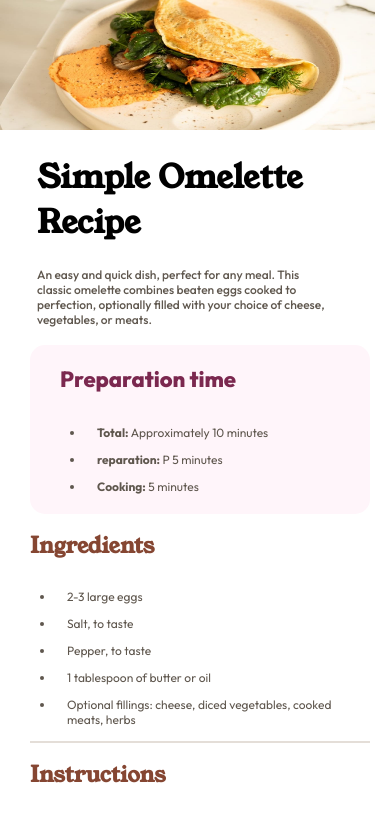
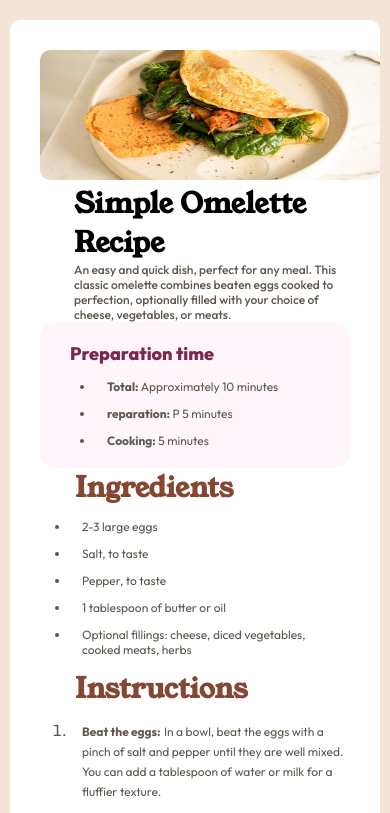
Before and after one commit to danesp93/development, a plain HTML site: page Recipe page/index.html in a window 390 px wide. Shown: the top 813 px of the page. Drawn offline with Linux system fonts and the light colour scheme.

```diff
--- /dev/null
+++ b/3-column-preview-card-component-main/stylesc.css
@@ -0,0 +1,126 @@
+@import url('https://fonts.googleapis.com/css2?family=Barlow+Semi+Condensed:ital,wght@0,100;0,200;0,300;0,400;0,500;0,600;0,700;0,800;0,900;1,100;1,200;1,300;1,400;1,500;1,600;1,700;1,800;1,900&family=Figtree:ital,wght@0,300..900;1,300..900&family=Fraunces:ital,opsz,wght@0,9..144,100..900;1,9..144,100..900&family=Inter:ital,opsz,wght@0,14..32,100..900;1,14..32,100..900&family=Kumbh+Sans:wght@100..900&family=Lexend+Deca:wght@100..900&family=Manrope:wght@200..800&family=Montserrat:ital,wght@0,100..900;1,100..900&family=Poppins:ital,wght@0,100;0,200;0,300;0,400;0,500;0,600;0,700;0,800;0,900;1,100;1,200;1,300;1,400;1,500;1,600;1,700;1,800;1,900&family=Young+Serif&display=swap');
+@import url('https://fonts.googleapis.com/css2?family=Big+Shoulders:opsz,wght@10..72,100..900&display=swap');
+:root{
+    /* primary color */
+    --Bright-orange: hsl(31, 77%, 52%);
+    --Dark-cyan: hsl(184, 100%, 22%);
+    --Very-dark-cyan: hsl(179, 100%, 13%);
+
+    /* neutral color */
+
+    --Transparent-white: hsla(0, 0%, 100%, 0.75); /*(paragraphs)*/
+    --Very-light-gray: hsl(0, 0%, 95%) /*(background, headings, buttons)*/
+}
+body{
+    background-color: var(--Very-light-gray);
+    display: flex;
+    justify-content: center;
+    align-items: center;
+    min-height: 100vh;
+
+}
+
+.cardcolums{
+    display: flex;
+    justify-content: center;
+}
+.h3Card{
+    font-family: Big Shoulders;
+    font-size: 30px;
+    font-weight: 700;
+}
+.h3Card {
+    color: var(--Very-light-gray);
+
+}
+
+.pbtn1, .pbtn2, .pbtn3{
+    color: var(--Bright-orange);
+    background-color: var(--Very-light-gray);
+    margin-top: 89px;
+    text-align: center;
+    border-radius: 40px;
+    width: 120px;
+    padding: 15px;
+}
+
+.pbtn2{
+    color: var(--Dark-cyan);
+}
+.pbtn3{
+    color: var(--Very-dark-cyan);
+}
+.pCard, .pbtn1, .pbtn2, .pbtn3{
+    font-family: Lexend Deca;
+    font-size: 15px;
+    font-weight: 400;
+}
+
+.pbtn1:hover, .pbtn2:hover, .pbtn3:hover{
+    border: solid 1px var(--Very-light-gray);
+    color: var(--Very-light-gray);
+    padding: 14px;
+}
+.pbtn1:hover{
+    background-color: var(--Bright-orange);
+}
+.pbtn2:hover{
+    background-color: var(--Dark-cyan);
+}
+.pbtn3:hover{
+    background-color: var(--Very-dark-cyan);
+}
+.pCard{
+    color: var(--Transparent-white);
+    line-height: 2;
+}
+
+
+.cardSedans{
+    background-color: var(--Bright-orange);
+
+
+}
+.cardSuvs{
+    background-color: var(--Dark-cyan);
+}
+.cardLuxury{
+    background-color: var(--Very-dark-cyan);
+}
+
+@media (max-width: 425px) {
+
+ .cardcolums{
+    flex-direction: column;
+ }
+ .cardSedans{
+    border-top-right-radius: 8px;
+    border-top-left-radius: 8px;
+    }
+    .cardLuxury{
+        border-bottom-left-radius: 8px;
+        border-bottom-right-radius: 8px;
+    }
+    .cardSedans, .cardSuvs, .cardLuxury{
+        padding: 48px;
+        width: 260px;
+
+    }
+
+}
+
+@media (min-width: 1024px) {
+    .cardSedans{
+        border-top-left-radius: 8px;
+        border-bottom-left-radius: 8px;
+    }
+    .cardLuxury{
+        border-top-right-radius: 8px;
+        border-bottom-right-radius: 8px;
+    }
+    .cardSedans, .cardSuvs, .cardLuxury{
+        padding: 30px;
+        width: 208px;
+
+    }
+}
--- a/Recipe page/index.html
+++ b/Recipe page/index.html
@@ -10,7 +10,7 @@
 <link rel="preconnect" href="https://fonts.gstatic.com" crossorigin>
 <link href="https://fonts.googleapis.com/css2?family=Figtree:ital,wght@0,300..900;1,300..900&family=Inter:ital,opsz,wght@0,14..32,100..900;1,14..32,100..900&family=Young+Serif&display=swap" rel="stylesheet">
   <link rel="icon" type="image/png" sizes="32x32" href="./images/favicon-32x32.png">
-  <link rel="stylesheet" href="styler.css">
+  <link rel="stylesheet" href="stilesr1.css">
   <title>Frontend Mentor | Recipe page</title>
 
 </head>
--- /dev/null
+++ b/Recipe page/stilesr1.css
@@ -0,0 +1,238 @@
+/* Definir variables globales */
+:root {
+    --White: hsl(0, 0%, 100%);
+    --Stone-100: hsl(30, 54%, 90%);
+    --Stone-150: hsl(30, 18%, 87%);
+    --Stone-600: hsl(30, 10%, 34%);
+    --Stone-900: hsl(24, 5%, 18%);
+    --Brown-800: hsl(14, 45%, 36%);
+    --Rose-800: hsl(332, 51%, 32%);
+    --Rose-50: hsl(330, 100%, 98%);
+
+    /* Tipografías */
+    --font-primary: 'Outfit', sans-serif;
+    --font-secondary: 'Young Serif', serif;
+
+    /* Tamaños de fuentes */
+    --fs-sm: 12px;
+    --fs-md: 16px;
+    --fs-lg: 18px;
+    --fs-xl: 28px;
+    --fs-xxl: 32px;
+
+    /* Border Radius */
+    --border-radius-sm: 10px;
+    --border-radius-md: 15px;
+}
+
+/* Reset general */
+* {
+    box-sizing: border-box;
+    margin: 0;
+    padding: 0;
+}
+
+/* Estilos generales */
+body {
+    background-color: var(--Stone-100);
+    display: flex;
+    flex-direction: column;
+    align-items: center;
+    justify-content: center;
+    padding: 10%;
+}
+
+/* Contenedor principal */
+.container {
+    text-align: left;
+    background-color: var(--White);
+    border-radius: var(--border-radius-sm);
+    margin: 0 23%;
+}
+
+/* Encabezados */
+.head-1 {
+    padding-left: 30px;
+    margin-top: 30px;
+}
+
+.head-h1 {
+    font-family: var(--font-secondary);
+    font-weight: 800;
+    font-size: var(--fs-xxl);
+}
+
+.head-p {
+    font-family: var(--font-primary);
+    font-weight: 500;
+    color: var(--Stone-600);
+    margin-right: 35px;
+}
+
+/* Imágenes */
+img {
+    border-radius: var(--border-radius-sm);
+    height: 300px;
+}
+
+/* Navegación */
+.nav-1 {
+    font-family: var(--font-primary);
+    font-weight: 500;
+    background-color: var(--Rose-50);
+    margin: 0 35px;
+    border-radius: var(--border-radius-md);
+}
+
+.nav-h1 {
+    padding: 20px 30px 2px;
+    font-family: var(--font-primary);
+    font-weight: 800;
+    font-size: var(--fs-lg);
+    color: var(--Rose-800);
+}
+
+.nav-ul {
+    padding: 0 55px 20px;
+}
+
+.nav-ul li {
+    padding: 12px 12px 0;
+    font-family: var(--font-primary);
+    font-weight: 400;
+    color: var(--Stone-600);
+}
+
+/* Contenido principal */
+.content-1 {
+    margin: 0 35px;
+    border-bottom: 2px solid var(--Stone-150);
+    padding-bottom: 2%;
+}
+
+.content-1 h1 {
+    font-family: var(--font-secondary);
+    font-weight: 600;
+    font-size: var(--fs-xl);
+    color: var(--Brown-800);
+}
+
+.content-1 ul,
+.content-1 ol {
+    padding-left: 25px;
+    font-family: var(--font-primary);
+    font-weight: 400;
+    color: var(--Stone-600);
+    padding-bottom: 4%;
+}
+
+/* Listas */
+.content-1 ul li,
+.content-1 ol li {
+    padding-left: 12px;
+    padding-top: 12px;
+}
+
+.content-1 ol li strong {
+    color: var(--Stone-600);
+}
+
+/* Pie de página */
+.foot-1 {
+    margin: 30px 35px;
+    border-radius: var(--border-radius-md);
+}
+
+.foot-1 h1 {
+    font-family: var(--font-secondary);
+    font-weight: 600;
+    font-size: var(--fs-xl);
+    color: var(--Brown-800);
+}
+
+.foot-1 p {
+    font-family: var(--font-primary);
+    font-weight: 400;
+    font-size: var(--fs-md);
+    color: var(--Stone-600);
+}
+
+/* Tablas */
+.foot-1 table {
+    table-layout: fixed;
+    width: 650px;
+    height: 150px;
+    font-family: var(--font-primary);
+    font-weight: 400;
+    font-size: var(--fs-md);
+    color: var(--Stone-600);
+    border-spacing: 0;
+}
+
+.foot-1 table tr td strong {
+    font-weight: 800;
+    font-size: var(--fs-md);
+    color: var(--Brown-800);
+}
+
+/* RESPONSIVE DESIGN */
+@media (max-width: 1024px) {
+    .container {
+        margin: 0 10%;
+    }
+}
+
+@media (max-width: 425px) {
+    body {
+        padding: 5%;
+    }
+
+    .container {
+        margin: 0 20px;
+    }
+
+    .head-h1,
+    .foot-1 h1,
+    .content-1 h1 {
+        font-size: var(--fs-xl);
+        padding-left: 10%;
+    }
+
+    .head-p {
+        font-size: var(--fs-sm);
+        padding-left: 10%;
+    }
+
+    img {
+        height: 130px;
+        width: 100%;
+    }
+
+    .nav-1 {
+        margin: 0 30px;
+    }
+
+    .nav-h1 {
+        font-size: var(--fs-lg);
+    }
+
+    .nav-ul li {
+        font-size: var(--fs-sm);
+    }
+
+    .content-1 ul li,
+    .content-1 ol li strong,
+    .content-1 ol li span,
+    .foot-1 p,
+    .foot-1 table {
+        font-size: var(--fs-sm);
+    }
+
+    .foot-1 table {
+        width: 300px;
+    }
+
+    .foot-1 table tr td strong {
+        width: 100px;
+    }
+}
```
Also changed, not shown: 3-column-preview-card-component-main/index.html (added, +49 -0 lines), 3-column-preview-card-component-main/images/favicon-32x32.png (added), 3-column-preview-card-component-main/images/icon-luxury.svg (added), 3-column-preview-card-component-main/images/icon-sedans.svg (added), 3-column-preview-card-component-main/images/icon-suvs.svg (added).
